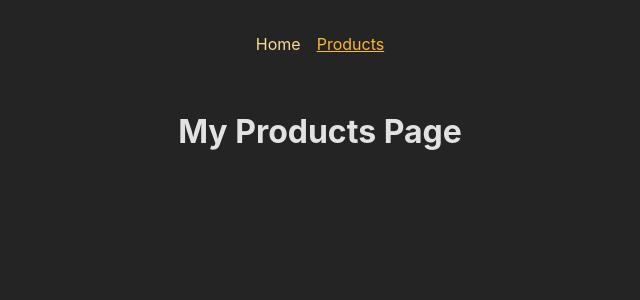
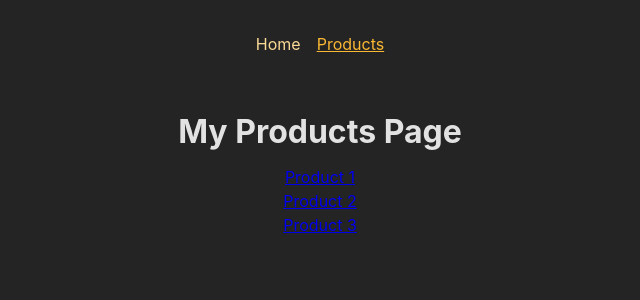
Before and after one commit to hafsasaleem27/routing, a React (Create React App) app: page /products in a window 1280 px wide. Shown: the top 300 px of the page, without its empty margins (320-960 px from the left). Built offline with nearby package versions, Linux system fonts and the light colour scheme.

Commit message:
products page amendments

```diff
--- a/src/pages/ProductsPage.js
+++ b/src/pages/ProductsPage.js
@@ -1,5 +1,24 @@
+import { Link } from "react-router-dom";
+
+const PRODUCTS = [
+  { id: "p1", title: "Product 1" },
+  { id: "p2", title: "Product 2" },
+  { id: "p3", title: "Product 3" },
+];
+
 function ProductsPage() {
-    return <h1>My Products Page</h1>;
-};
+  return (
+    <>
+      <h1>My Products Page</h1>
+      <ul>
+        {PRODUCTS.map((prod) => (
+          <li>
+            <Link to={`/products/${prod.id}`}>{prod.title}</Link>
+          </li>
+        ))}
+      </ul>
+    </>
+  );
+}
 
 export default ProductsPage;
```
